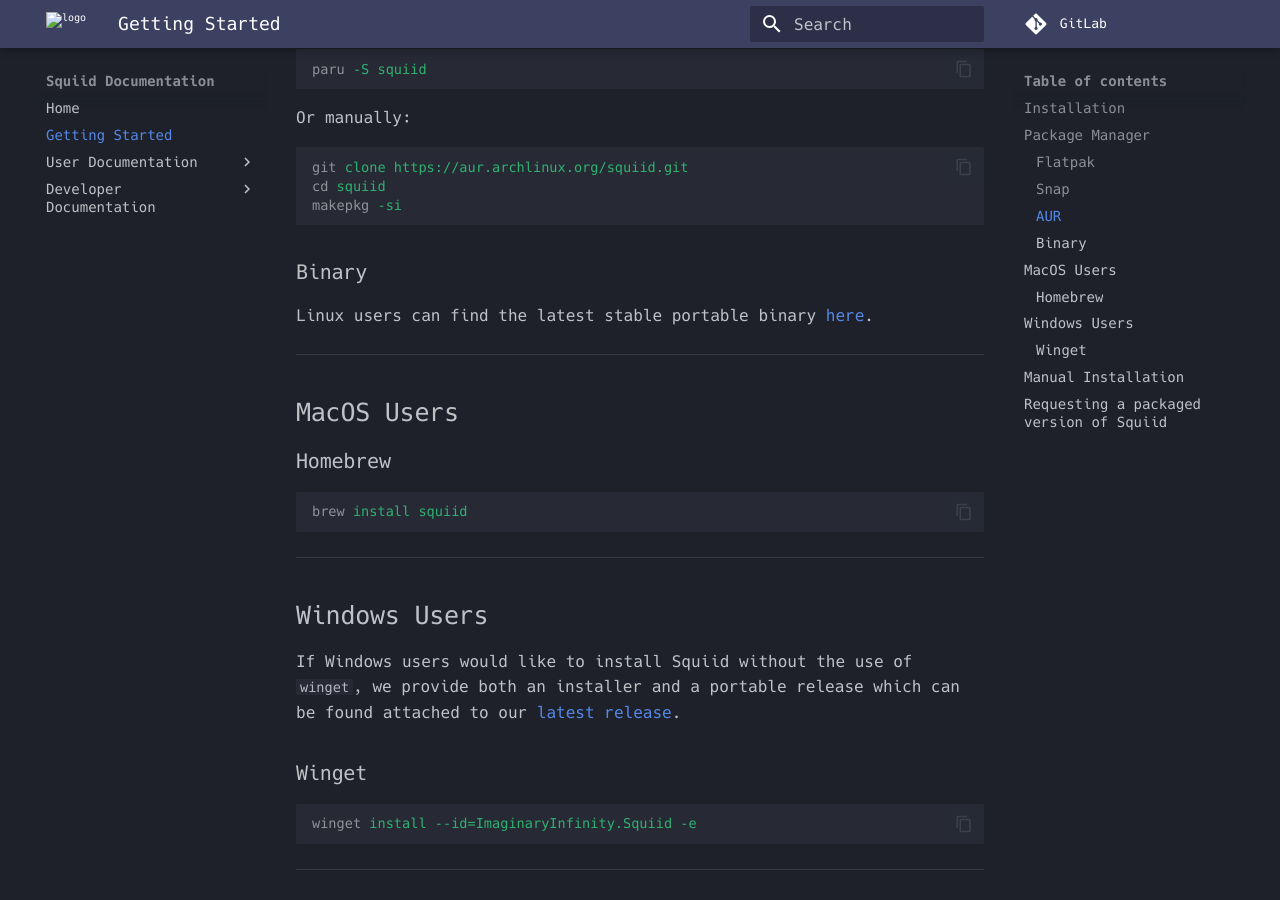
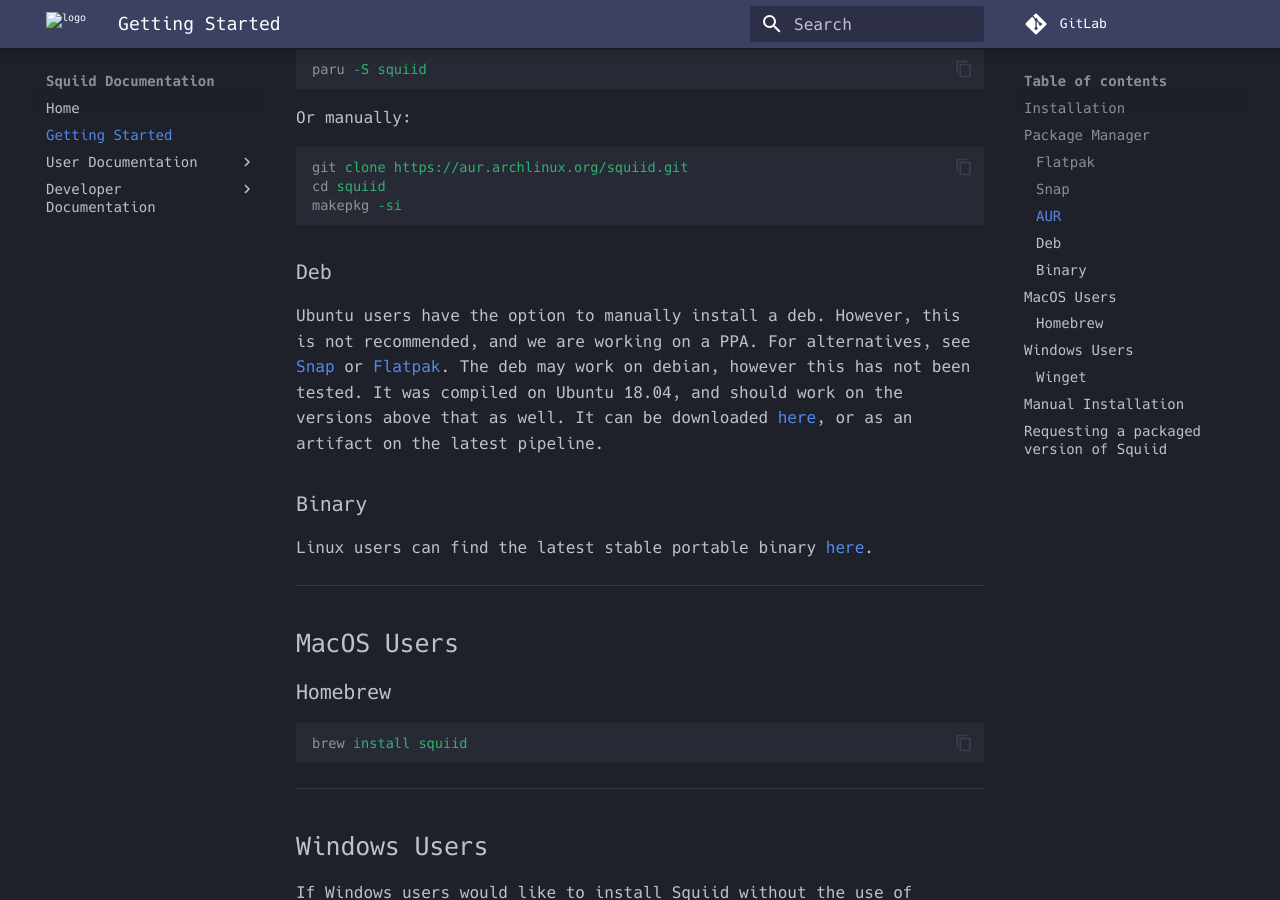
Before and after one commit to ImaginaryInfinity/squiid-calculator, an MkDocs documentation site: the page built from docs/getting_started.md, in a window 1280 px wide and 900 px high, scrolled down 1101 px. Built offline with MkDocs 1.6.1 and Material for MkDocs 9.7.7, drawn with Linux system fonts in a browser that asks for light colours; comment, search, counter and statistics services are not loaded.

Commit message:
downloading deb documentation

````diff
--- a/docs/getting_started.md
+++ b/docs/getting_started.md
@@ -42,6 +42,9 @@ git clone https://aur.archlinux.org/squiid.git
 cd squiid
 makepkg -si
 ```
+
+### Deb
+Ubuntu users have the option to manually install a deb. However, this is not recommended, and we are working on a PPA. For alternatives, see [Snap](#snap) or [Flatpak](#flatpak). The deb may work on debian, however this has not been tested. It was compiled on Ubuntu 18.04, and should work on the versions above that as well. It can be downloaded [here](https://gitlab.com/ImaginaryInfinity/squiid-calculator/squiid/-/jobs/artifacts/trunk/download?job=build-deb), or as an artifact on the latest pipeline.
 
 ### Binary
 Linux users can find the latest stable portable binary [here](https://gitlab.com/ImaginaryInfinity/squiid-calculator/squiid/-/jobs/artifacts/trunk/download?job=build-musl).
````
